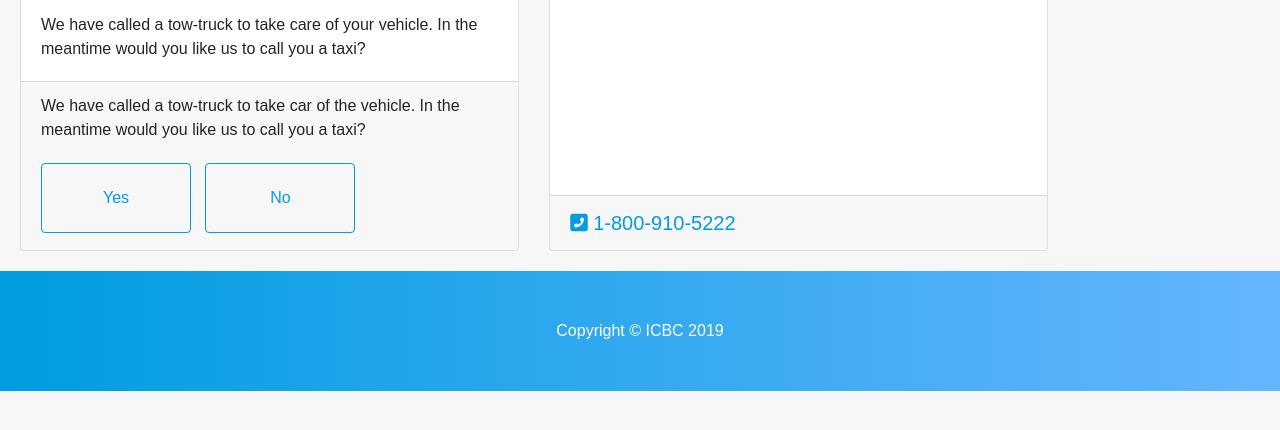
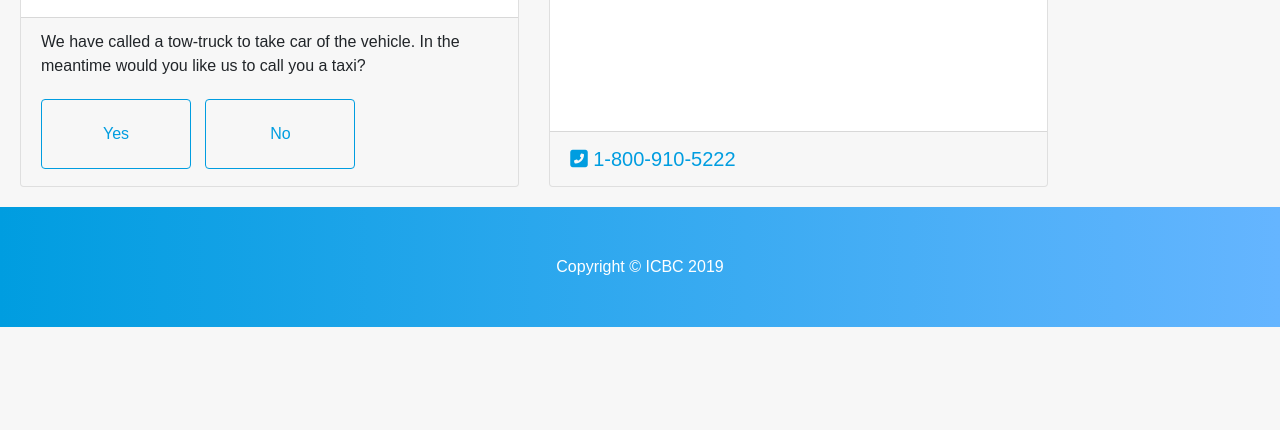
Before and after one commit to htayeb/totalLossEstimator, a website: page pages/accept.html in a window 1280 px wide. Shown: the part 290-720 px from the top of the page. Drawn offline with Linux system fonts and the light colour scheme.

Commit message:
Removed repeated text

```diff
--- a/pages/accept.html
+++ b/pages/accept.html
@@ -65,8 +65,6 @@
           <h2 class="card-title">Offer proceed</h2>
           <p class="card-text">We are delighted to tell you that we have processed your offer. Once the car is received by ICBC we will deposit $4999 into your account on record.
            </p>
-          <p class="card-text">
-            We have called a tow-truck to take care of your vehicle. In the meantime would you like us to call you a taxi?  </p>
         </div>
 
         <div class="card-footer">
```
